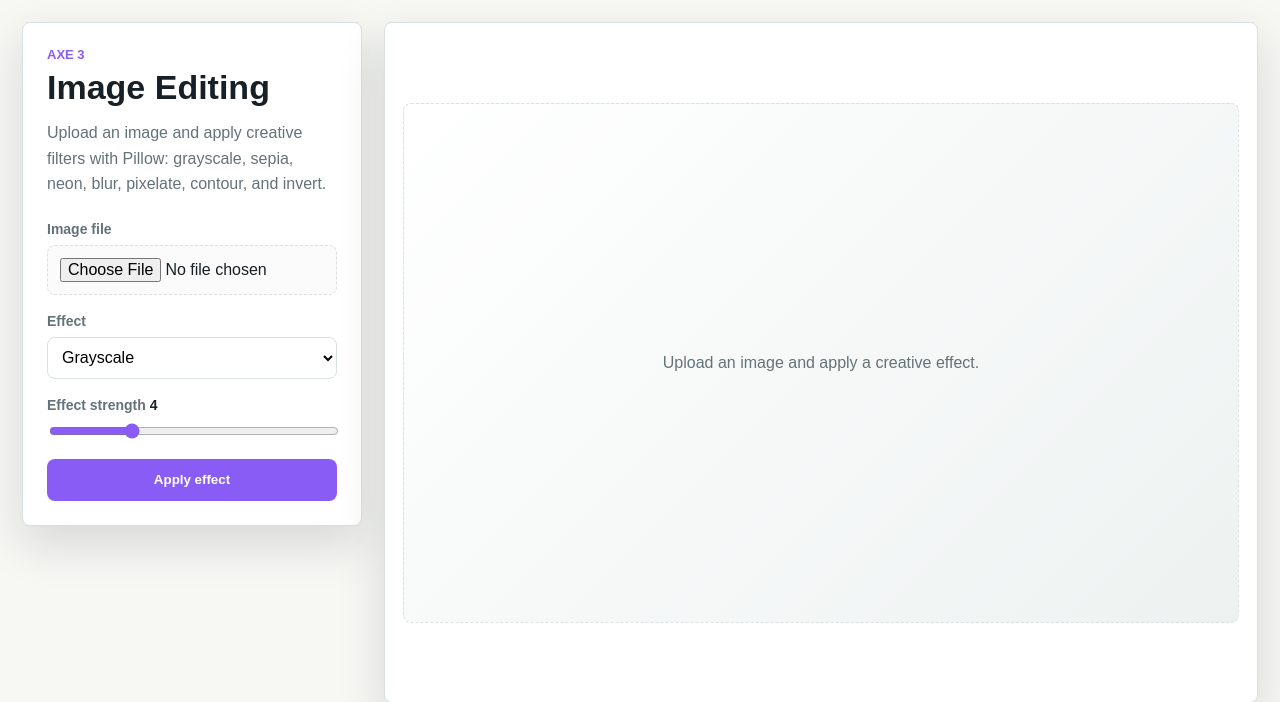
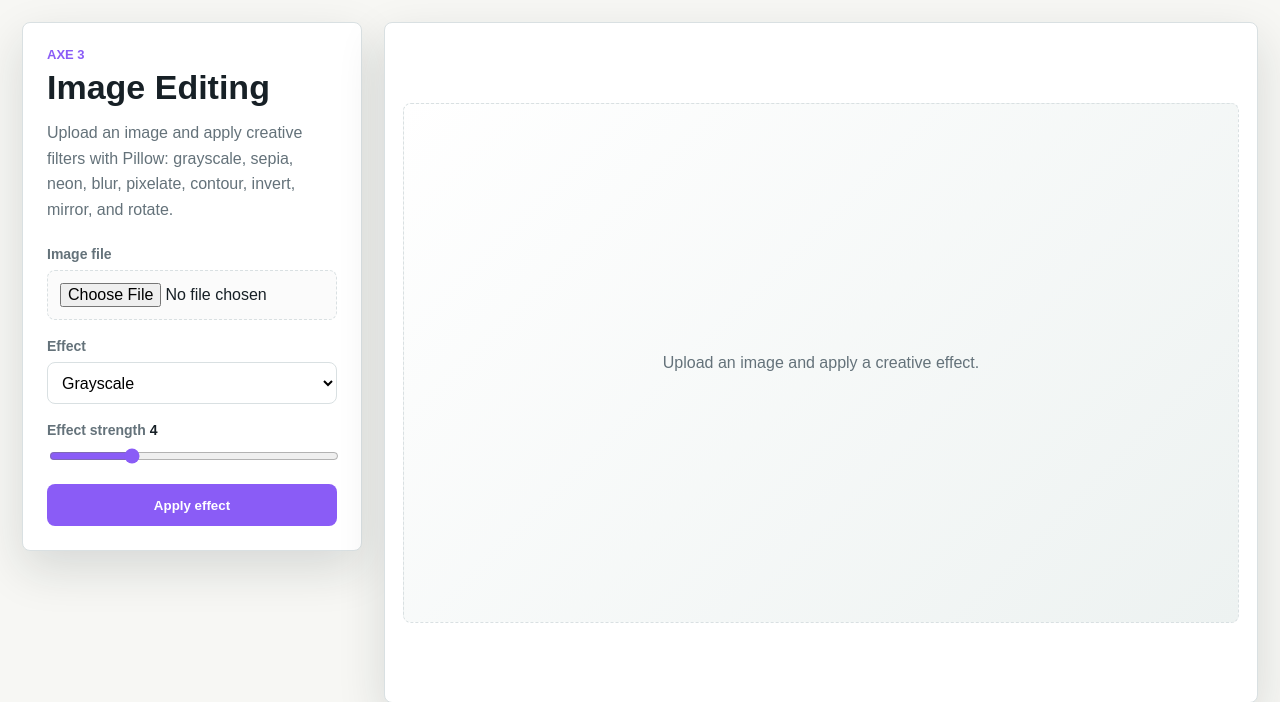
Before and after one commit to kholoud-bouchkaren005/interactive-generative-studio, a Flask app: page /axe3 in a window 1280 px wide. Shown: the part 79-781 px from the top of the page. Run offline with Flask 3, Linux system fonts and the light colour scheme.

Commit message:
Polish axe 3 image editing tools

```diff
--- a/app.py
+++ b/app.py
@@ -1,7 +1,7 @@
 import os
 import sys
 
-from flask import Flask, render_template, request
+from flask import Flask, redirect, render_template, request, url_for
 
 
 template_dir = os.path.abspath("app/templates")
@@ -15,7 +15,7 @@ app = Flask(__name__, template_folder=template_dir, static_folder=static_dir)
 
 @app.route("/")
 def home():
-    return render_template("home.html")
+    return redirect(url_for("image_audio_tools"))
 
 
 @app.route("/axe3")
--- a/app/modules/image_audio_processing/image_tools.py
+++ b/app/modules/image_audio_processing/image_tools.py
@@ -23,6 +23,10 @@ def apply_image_effect(image_file, effect="grayscale", strength=4):
         result = image.filter(ImageFilter.GaussianBlur(radius=strength))
     elif effect == "contour":
         result = image.filter(ImageFilter.CONTOUR)
+    elif effect == "mirror":
+        result = ImageOps.mirror(image)
+    elif effect == "rotate":
+        result = image.rotate(90, expand=True)
     elif effect == "pixelate":
         small_width = max(18, image.width // (strength * 2))
         small_height = max(18, image.height // (strength * 2))
--- a/app/templates/upload.html
+++ b/app/templates/upload.html
@@ -19,7 +19,7 @@
             <p class="eyebrow">Axe 3</p>
             <h1>Image Editing</h1>
             <p class="muted">
-                Upload an image and apply creative filters with Pillow: grayscale, sepia, neon, blur, pixelate, contour, and invert.
+                Upload an image and apply creative filters with Pillow: grayscale, sepia, neon, blur, pixelate, contour, invert, mirror, and rotate.
             </p>
 
             {% if error %}
@@ -35,7 +35,7 @@
                 <label>
                     <span>Effect</span>
                     <select name="effect">
-                        {% for effect in ["grayscale", "sepia", "neon", "invert", "blur", "pixelate", "contour"] %}
+                        {% for effect in ["grayscale", "sepia", "neon", "invert", "blur", "pixelate", "contour", "mirror", "rotate"] %}
                             <option value="{{ effect }}" {% if effect == selected_effect %}selected{% endif %}>
                                 {{ effect|capitalize }}
                             </option>
```
